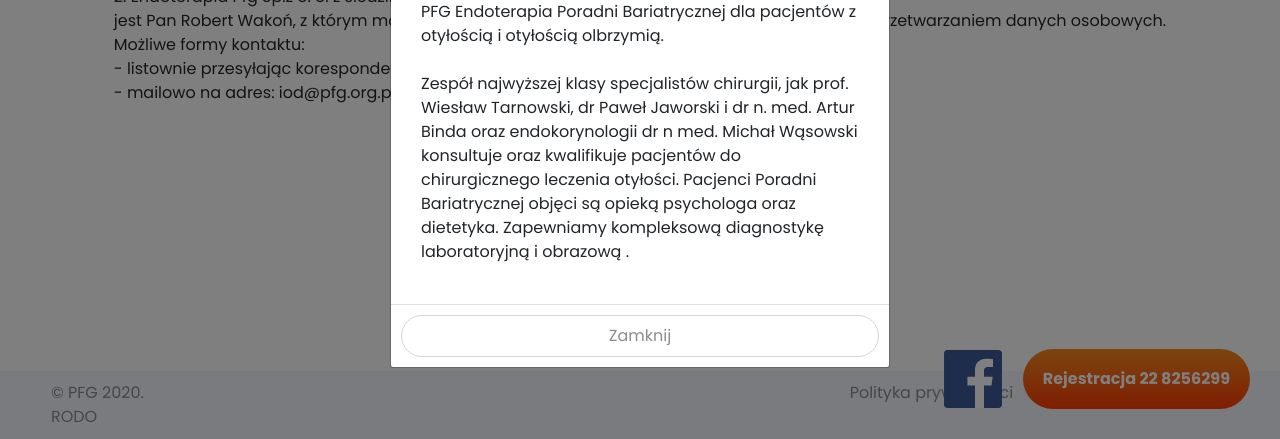
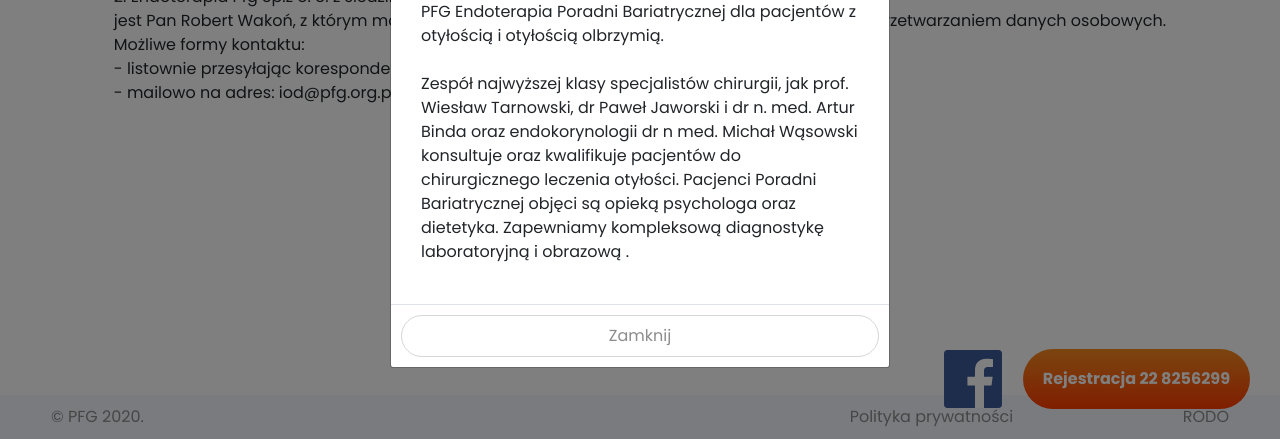
Before and after one commit to cmpswierczek/pfg, a Gatsby site: page /rodo in a window 1280 px wide. Shown: the part 361-800 px from the top of the page. Built offline with nearby package versions, Linux system fonts and the light colour scheme; Gatsby itself is replaced by a stand-in of ours.

Commit message:
Update Footer.tsx

```diff
--- a/src/components/Footer/Footer.tsx
+++ b/src/components/Footer/Footer.tsx
@@ -14,8 +14,6 @@ const Footer = (props: Props) => {
       </Col>
       <Col md={4} sm={12} className={styles.nav}>
         <a href="/polityka-prywatnosci/">Polityka prywatności</a>
-      </Col>
-      <Col md={4} sm={13} className={styles.nav}>
         <a href="/rodo/">RODO</a>
       </Col>
       <div className={styles.fixedBtns}>
```
